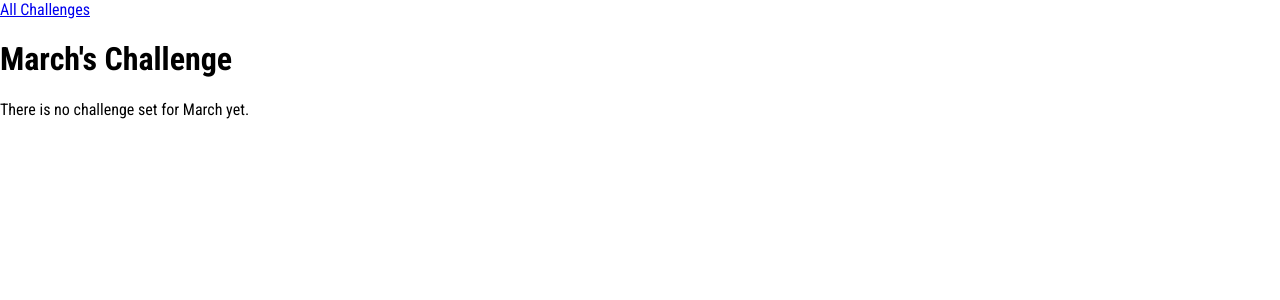
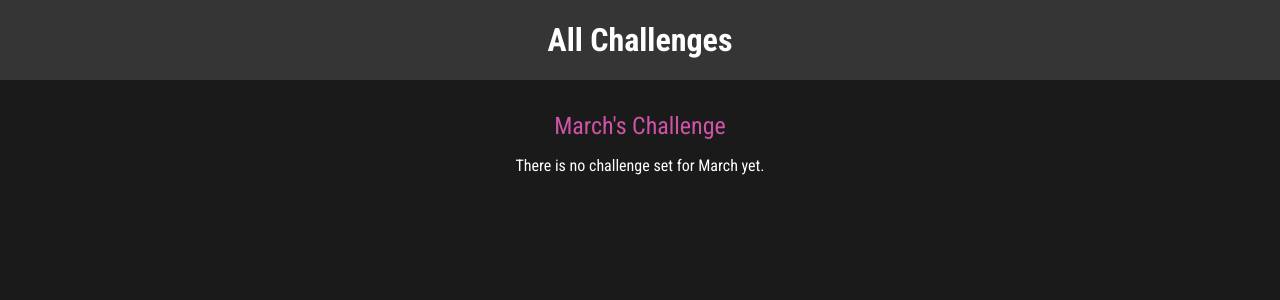
Before and after one commit to anish0m/monthly-challenges, a Django app: page /challenges/march in a window 1280 px wide. Shown: the top 300 px of the page. Run offline with Django 5.2, Linux system fonts and the light colour scheme.

Commit message:
Fixing Style

```diff
--- /dev/null
+++ b/challenges/static/challenges/challenge.css
@@ -0,0 +1,22 @@
+h1,
+h2 {
+  text-align: center;
+  color: white;
+}
+
+h1 {
+  font-size: 1.5rem;
+  margin: 2rem 0 1rem 0;
+  font-weight: normal;
+  color: #cf54a6;
+}
+
+h2 {
+  font-size: 3rem;
+  font-weight: bold;
+}
+
+.fallback {
+  text-align: center;
+  color: white;
+}
--- /dev/null
+++ b/challenges/static/challenges/includes/header.css
@@ -0,0 +1,25 @@
+header {
+  width: 100%;
+  height: 5rem;
+  background-color: #353535;
+}
+
+header nav {
+  width: 100%;
+  height: 100%;
+  display: flex;
+  justify-content: center;
+  align-items: center;
+}
+
+header nav a {
+  color: white;
+  font-size: 2rem;
+  font-weight: bold;
+  text-decoration: none;
+}
+
+header nav a:hover,
+header nav a:active {
+  color: #cf54a6;
+}
--- a/challenges/templates/challenges/challenge.html
+++ b/challenges/templates/challenges/challenge.html
@@ -1,4 +1,10 @@
 {% extends "base.html" %}
+{% load static %}
+
+{% block css_files %}
+  <link rel="stylesheet" href="{% static "challenges/challenge.css" %}">
+  <link rel="stylesheet" href="{% static "challenges/includes/header.css" %}">
+{% endblock %}
 
 {% block page_title %}
   {{ month_name|title }}'s Challenge
@@ -12,6 +18,6 @@
   {% if text is not None %}
     <h2>{{ text }}</h2>
   {% else %}
-    <p>There is no challenge set for {{ month_name|title }} yet.</p>
+    <p class="fallback">There is no challenge set for {{ month_name|title }} yet.</p>
   {% endif %}
 {% endblock %}
--- a/challenges/templates/challenges/index.html
+++ b/challenges/templates/challenges/index.html
@@ -3,6 +3,7 @@
 
 {% block css_files %}
   <link rel="stylesheet" href="{% static "challenges/challenges.css" %}">
+  <link rel="stylesheet" href="{% static "challenges/includes/header.css" %}">
 {% endblock %}
 
 {% block page_title %}
--- a/monthly_challenges/settings.py
+++ b/monthly_challenges/settings.py
@@ -119,10 +119,10 @@ USE_TZ = True
 # Static files (CSS, JavaScript, Images)
 # https://docs.djangoproject.com/en/5.1/howto/static-files/
 
-STATIC_URL = 'static/'
+STATIC_URL = '/static/'
 
 STATICFILES_DIRS = [
-  BASE_DIR / "static"
+  BASE_DIR / 'static'
 ]
 
 # Default primary key field type
--- a/static/styles.css
+++ b/static/styles.css
@@ -6,4 +6,5 @@ html {
 
 body {
   margin: 0;
+  background-color: #1a1a1a;
 }
```
Also changed, not shown: challenges/static/challenges/challenges.css (+34 -0 lines).
